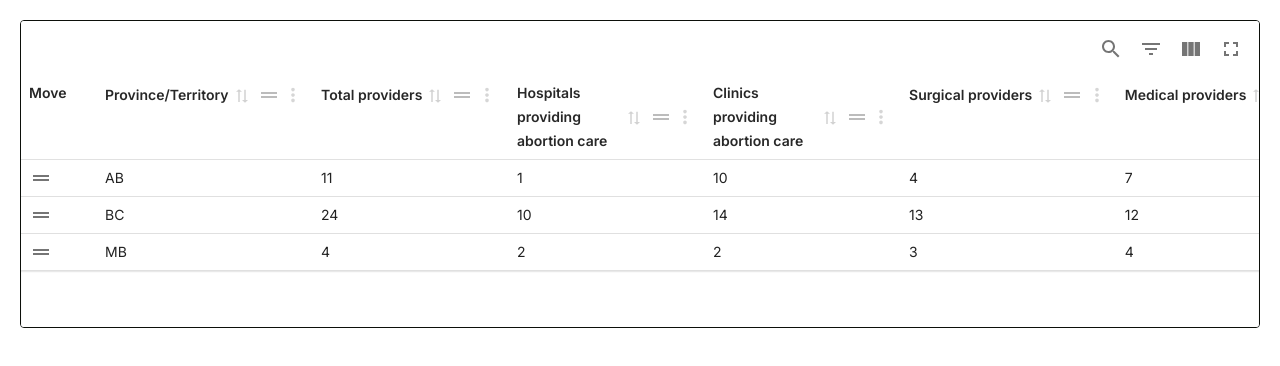
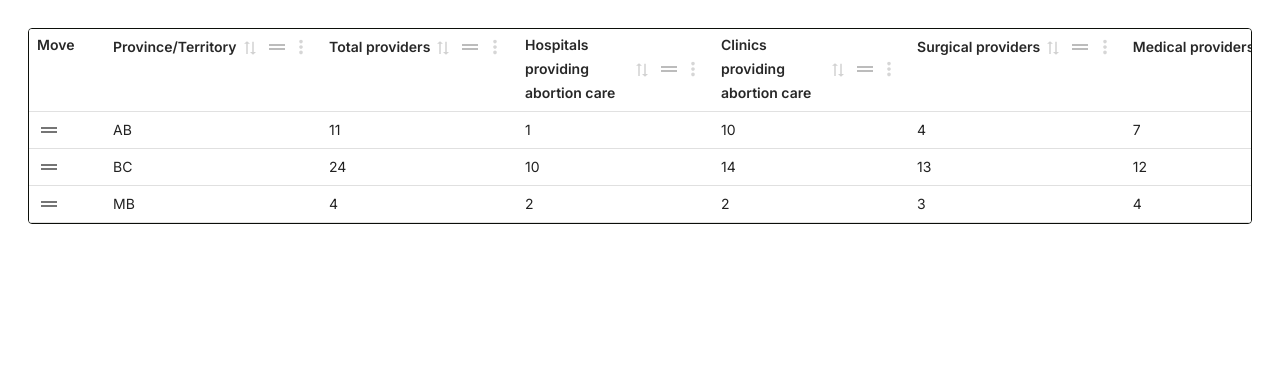
Before and after one commit to dreamside-digital/abortion-access-table, a React (Create React App) app: page / in a window 1280 px wide. Shown: the top 366 px of the page. Built offline with nearby package versions, Linux system fonts and the light colour scheme.

Commit message:
remove top toolbar and bottom toolbar

```diff
--- a/src/App.css
+++ /dev/null
@@ -1,38 +0,0 @@
-.App {
-  text-align: center;
-}
-
-.App-logo {
-  height: 40vmin;
-  pointer-events: none;
-}
-
-@media (prefers-reduced-motion: no-preference) {
-  .App-logo {
-    animation: App-logo-spin infinite 20s linear;
-  }
-}
-
-.App-header {
-  background-color: #282c34;
-  min-height: 100vh;
-  display: flex;
-  flex-direction: column;
-  align-items: center;
-  justify-content: center;
-  font-size: calc(10px + 2vmin);
-  color: white;
-}
-
-.App-link {
-  color: #61dafb;
-}
-
-@keyframes App-logo-spin {
-  from {
-    transform: rotate(0deg);
-  }
-  to {
-    transform: rotate(360deg);
-  }
-}
--- a/src/App.js
+++ b/src/App.js
@@ -1,4 +1,4 @@
-import { createTheme, ThemeProvider, useTheme } from '@mui/material';
+import { createTheme, ThemeProvider } from '@mui/material';
 import { frFR, enUS } from '@mui/material/locale';
 import Table from './Table';
 
--- a/src/Table.js
+++ b/src/Table.js
@@ -2,8 +2,6 @@
 import { MaterialReactTable } from 'material-react-table';
 import { MRT_Localization_FR } from 'material-react-table/locales/fr';
 import { MRT_Localization_EN } from 'material-react-table/locales/en';
-import logo from './logo.svg';
-import './App.css';
 
 
 function Table({ locale, initData }) {
@@ -64,6 +62,8 @@
         enableRowOrdering
         enableDensityToggle={false}
         enablePagination={false}
+        enableTopToolbar={false}
+        enableBottomToolbar={false}
         initialState={{ density: 'compact' }}
         localization={locale === 'fr' ? MRT_Localization_FR : MRT_Localization_EN}
         muiTablePaperProps={{
--- a/src/index.css
+++ /dev/null
@@ -1,13 +0,0 @@
-body {
-  margin: 0;
-  font-family: -apple-system, BlinkMacSystemFont, 'Segoe UI', 'Roboto', 'Oxygen',
-    'Ubuntu', 'Cantarell', 'Fira Sans', 'Droid Sans', 'Helvetica Neue',
-    sans-serif;
-  -webkit-font-smoothing: antialiased;
-  -moz-osx-font-smoothing: grayscale;
-}
-
-code {
-  font-family: source-code-pro, Menlo, Monaco, Consolas, 'Courier New',
-    monospace;
-}
--- a/src/index.js
+++ b/src/index.js
@@ -1,6 +1,5 @@
 import React from 'react';
 import ReactDOM from 'react-dom/client';
-import './index.css';
 import App from './App';
 import reportWebVitals from './reportWebVitals';
 
```
Also changed, not shown: src/logo.svg (deleted), 2 other files (tests, documents, lock files or other folders).
